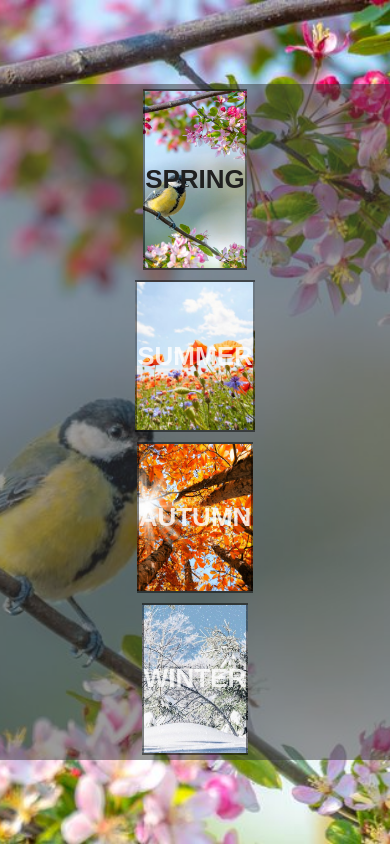
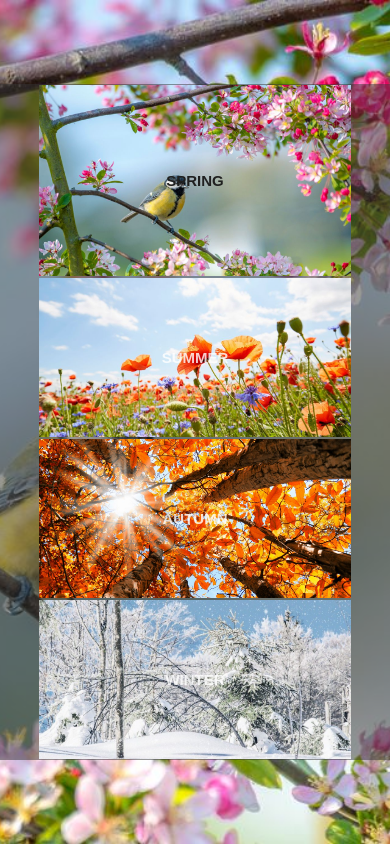
Before and after one commit to marielaure1/Expansion-4-seasons, a plain HTML site: page index.html in a window 390 px wide. Drawn offline with Linux system fonts and the light colour scheme.

Commit message:
modification

```diff
--- a/style.css
+++ b/style.css
@@ -75,12 +75,17 @@ body{
         display: flex;
         flex-direction: column;
         height: 80vh;
+        padding: 0 10vw;
     }
     .panel{
         height: 90%;
+        width: 100%;
         border-radius: 0;
-        margin: 5px;
+        margin: 1px 10px;
         padding: 0;
-        border: solid 2px rgba(0, 0, 0, 0.479);
+    }
+
+    .panel h3{
+        font-size: 15px;
     }
 }
```
